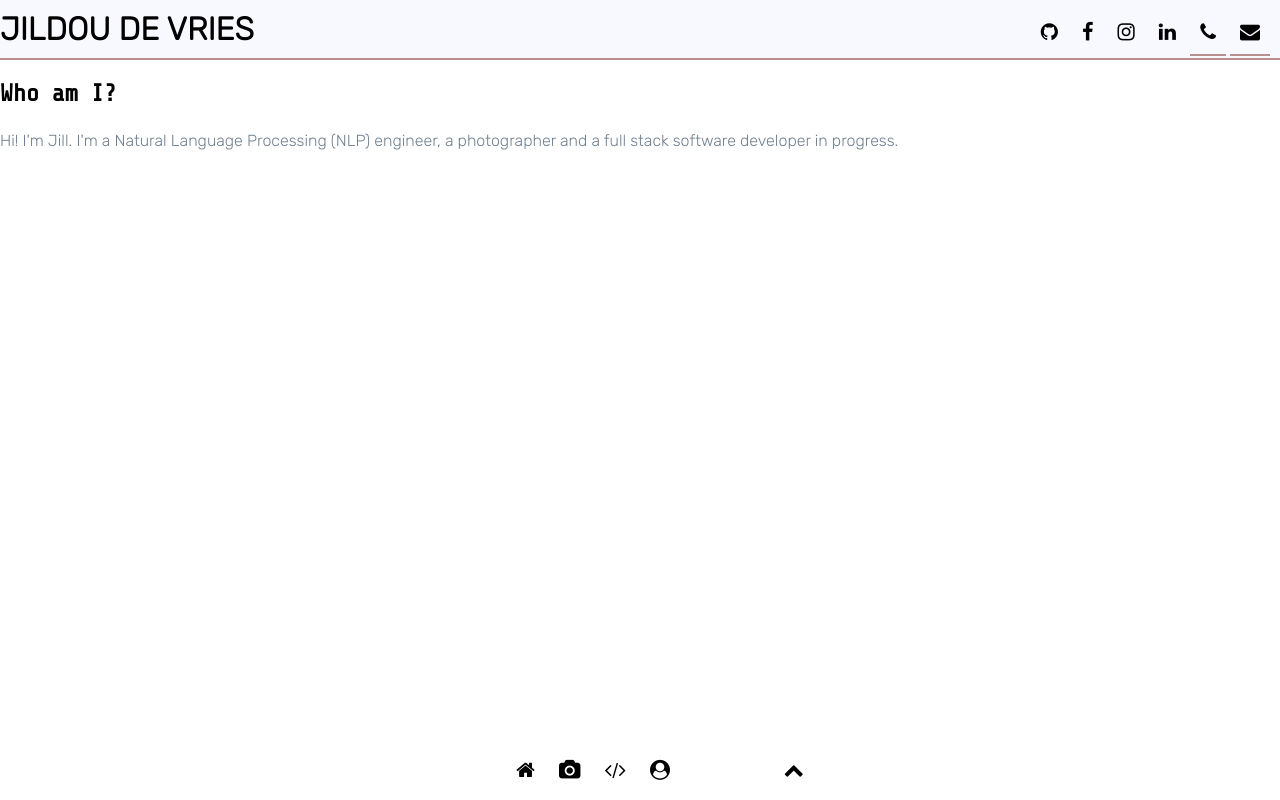
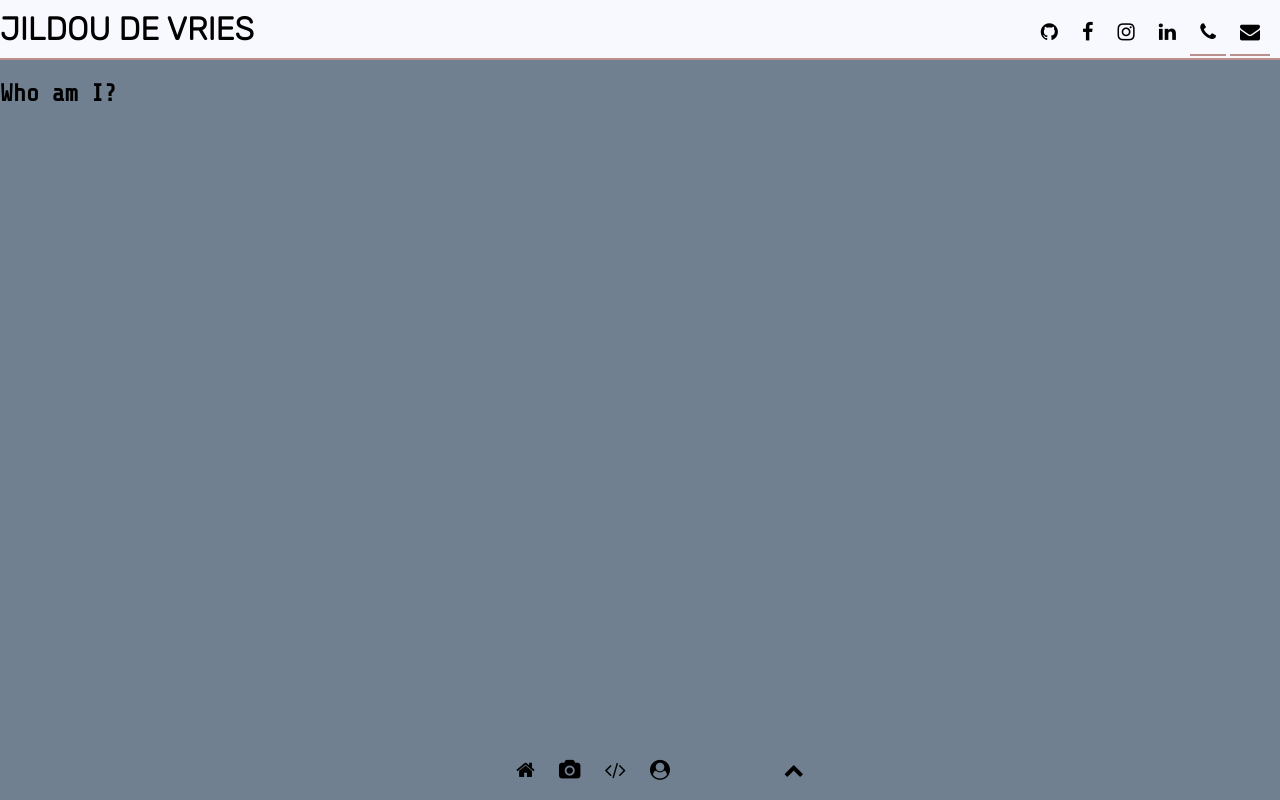
Before and after one commit to Code-Institute-Submissions/second-website, a plain HTML site: page index.html in a window 1280 px wide. Drawn offline with nearby package versions, Linux system fonts and the light colour scheme.

Commit message:
Add full vh to main class

```diff
--- a/assets/css/style.css
+++ b/assets/css/style.css
@@ -109,4 +109,6 @@ nav li {
 /* = = = = = = = = = = = = = = =   MAIN   = = = = = = = = = = = = = = = */
 .main {
     padding-top: 60px;
+    height: 100vh;
+    background-color: var(--color-text);
 }
```
